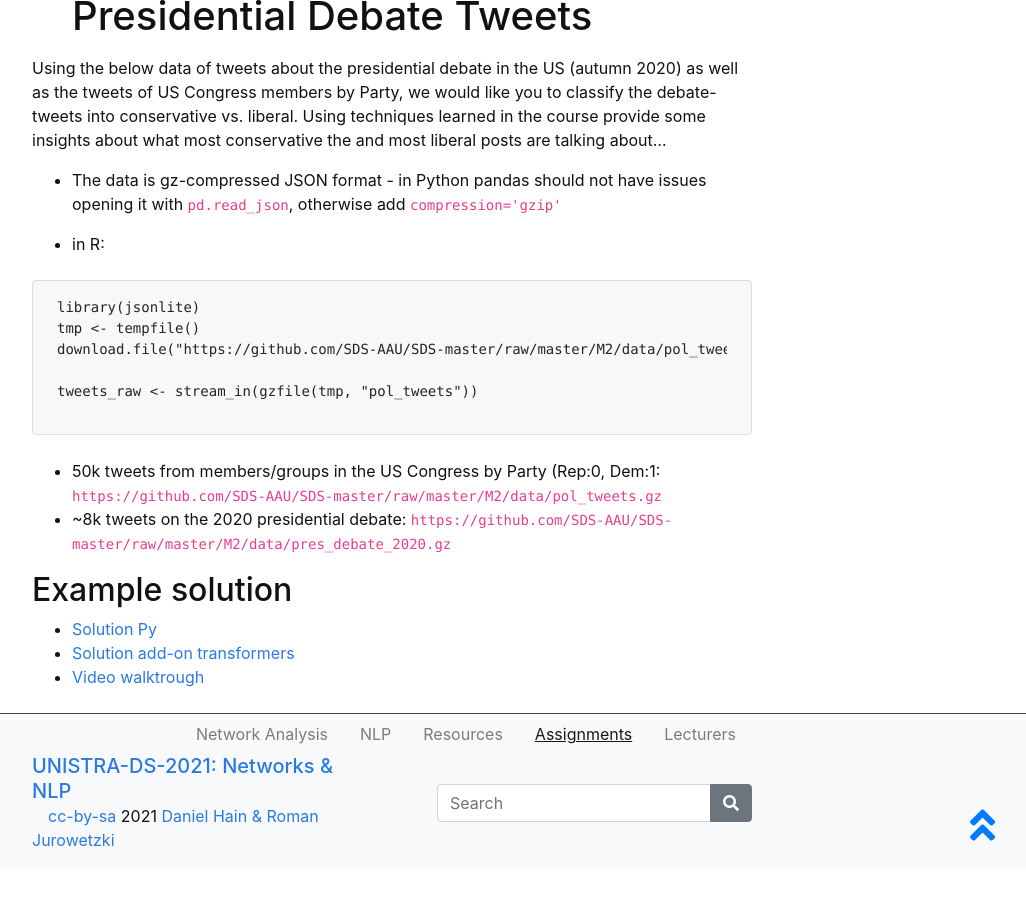
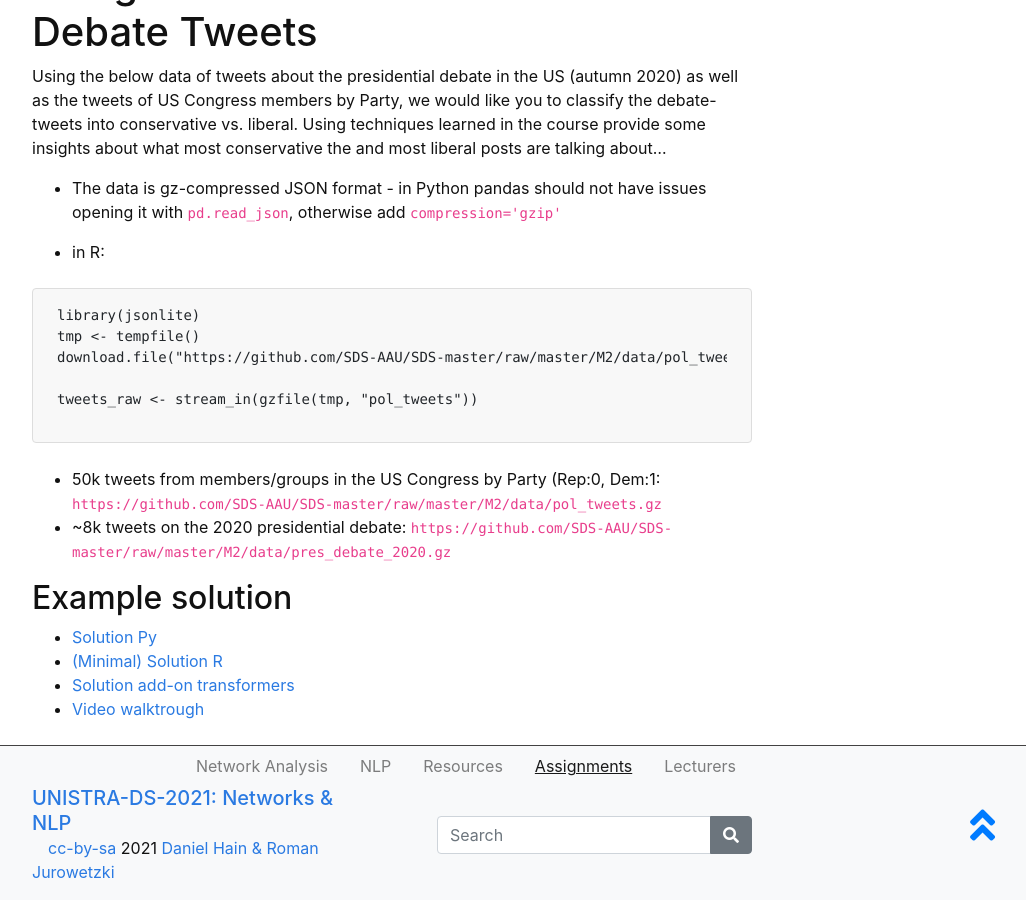
Before and after one commit to SDS-AAU/UNISTRA-DS-2020, a Jekyll site: the page built from content/3-assignments.md, in a window 1280 px wide and 900 px high, scrolled down 2246 px. Shown: the whole window, without its empty margins (248-1274 px from the left). Built offline with Jekyll 4.4.1, drawn with Linux system fonts in a browser that asks for light colours; before the commit the page ends 3114 px from its top, so only the background shows below that.

Commit message:
Update 3-assignments.md

```diff
--- a/content/3-assignments.md
+++ b/content/3-assignments.md
@@ -77,6 +77,8 @@ Everything goes. Show us some pretty and informative plots. Choose what to plot,
 
 * [Minimal and barely commented solution notebook](https://sds-aau.github.io/SDS-master/M2/exercises/nw_assignment_solution.nb.html): Shows you some fast and easy ways how to solve the assignment tasks. Doesn't explain a lot, but will help to get you started and/or check if you are on the right track. Please give it a shot on your own before, though :)
 * [Minimal solution Py](https://colab.research.google.com/github/SDS-AAU/SDS-master/blob/master/M2/exercises/M2_workshop_NW_Assignment_solution.ipynb){:target="_blank"}
+
+
 # Assignment 2 - NLP and Presidential Debate Tweets
 
 Using the below data of tweets about the presidential debate in the US (autumn 2020) as well as the tweets of US Congress members by Party, we would like you to classify the debate-tweets into conservative vs. liberal. Using techniques learned in the course provide some insights about what most conservative the and most liberal posts are talking about...
@@ -99,5 +101,6 @@ tweets_raw <- stream_in(gzfile(tmp, "pol_tweets")){% endraw %}
 ## Example solution
 
 * [Solution Py](https://colab.research.google.com/github/SDS-AAU/SDS-master/blob/master/M2/exercises/Poltweets_assignment_solution.ipynb){:target="_blank"}
+* [(Minimal) Solution R](https://sds-aau.github.io/SDS-master/M2/exercises/NLP_workshop_1_debate_tweets.nb.html#Simple_test)
 * [Solution add-on transformers](https://colab.research.google.com/github/SDS-AAU/SDS-master/blob/master/M2/exercises/transformer_pol_tweets_solution.ipynb){:target="_blank"}
 * [Video walktrough](https://www.loom.com/share/83dc5e5a1bbe48d6a241ebe6e2b52c4c){:target="_blank"}
```
